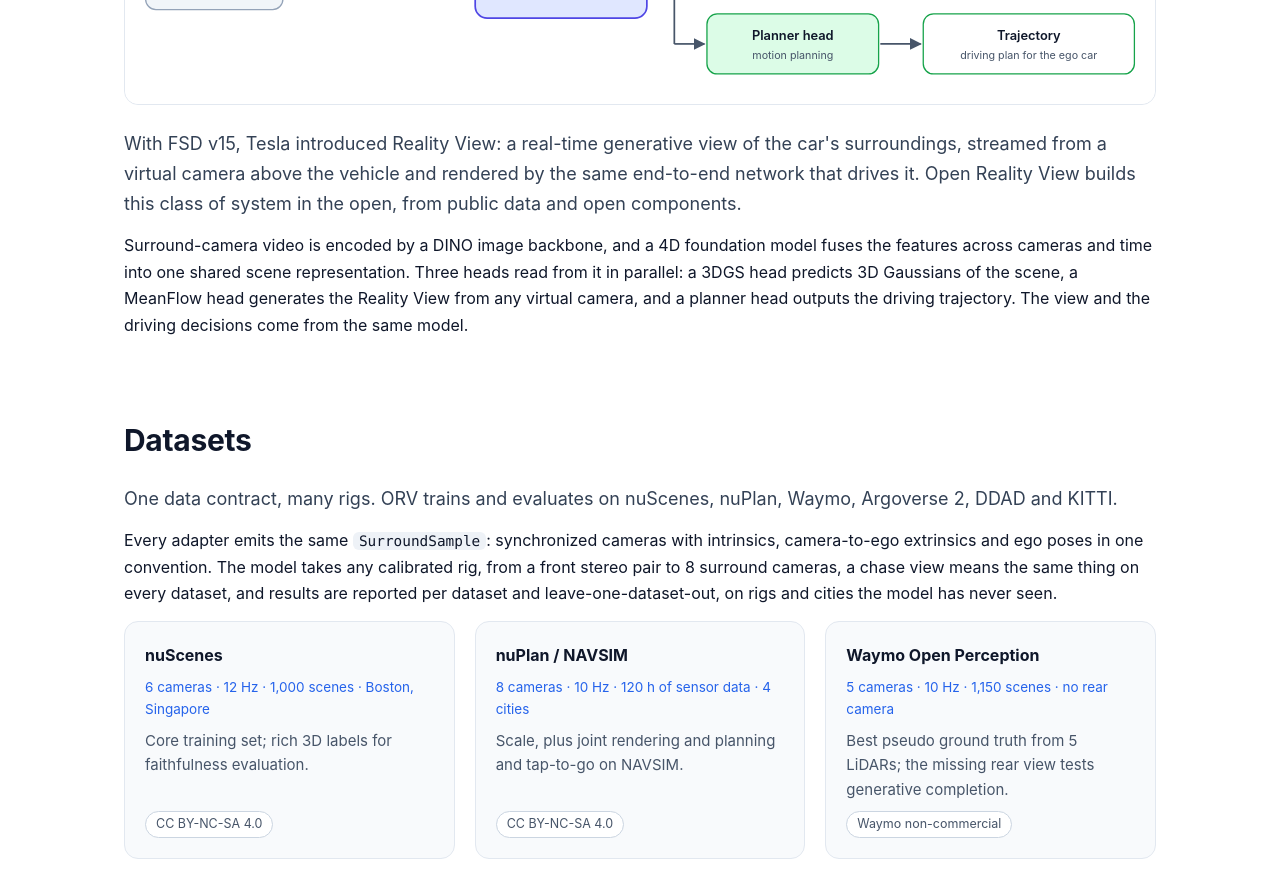
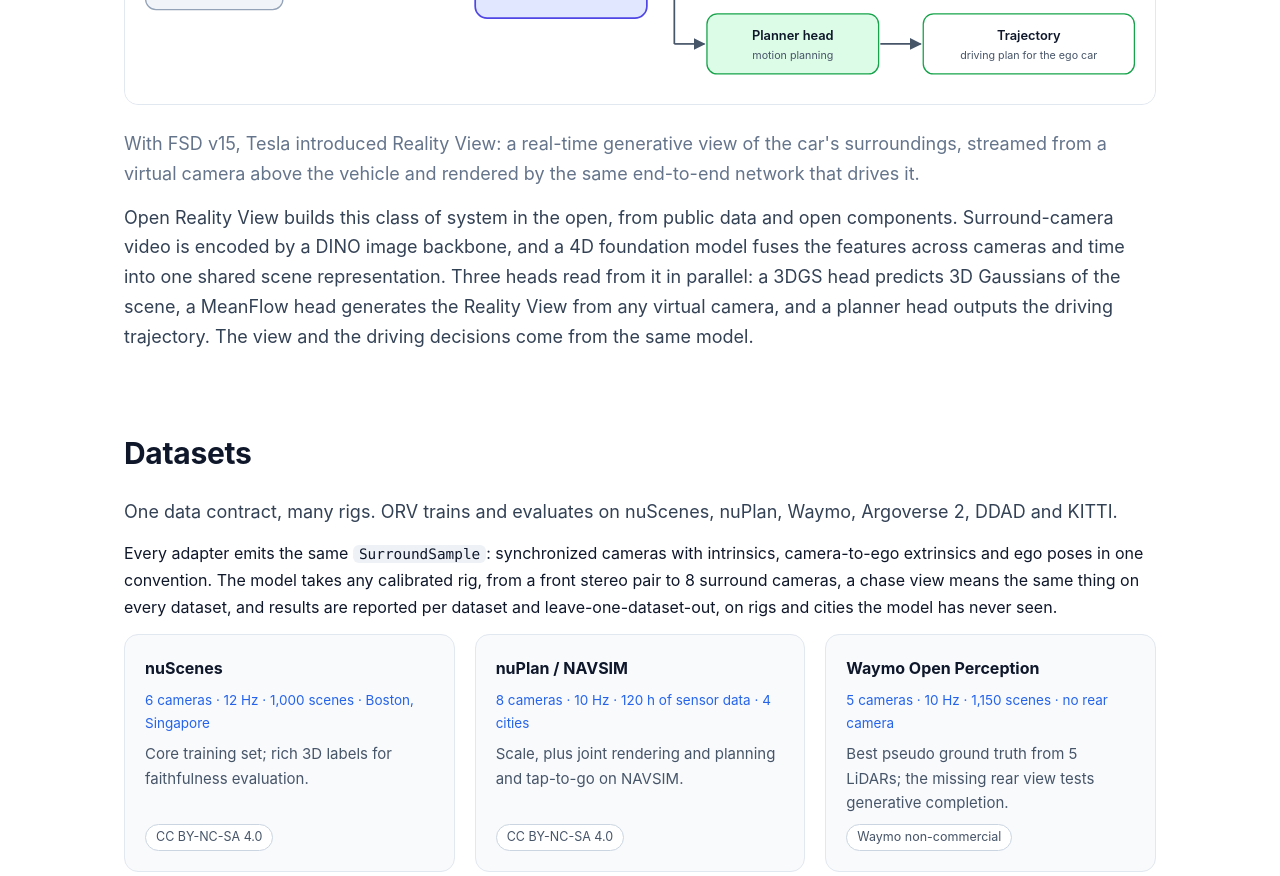
Before and after one commit to OpenRealityView/open-reality-view, a plain HTML site: page docs/index.html in a window 1280 px wide. Shown: the part 1320-2196 px from the top of the page. Drawn offline with Linux system fonts and the light colour scheme.

Commit message:
Overview: Tesla paragraph in gray, our approach as the lead

```diff
--- a/docs/index.html
+++ b/docs/index.html
@@ -56,8 +56,8 @@
       <figure class="figure">
         <img src="static/images/architecture.svg" width="1200" height="360" alt="Architecture: surround cameras, DINO image backbone, 4D foundation model, then three parallel heads: a 3DGS head predicting 3D Gaussians, a MeanFlow head generating the Reality View from any virtual camera, and a planner head predicting the trajectory">
       </figure>
-      <p class="lead">With FSD v15, Tesla introduced Reality View: a real-time generative view of the car's surroundings, streamed from a virtual camera above the vehicle and rendered by the same end-to-end network that drives it. Open Reality View builds this class of system in the open, from public data and open components.</p>
-      <p>Surround-camera video is encoded by a DINO image backbone, and a 4D foundation model fuses the features across cameras and time into one shared scene representation. Three heads read from it in parallel: a 3DGS head predicts 3D Gaussians of the scene, a MeanFlow head generates the Reality View from any virtual camera, and a planner head outputs the driving trajectory. The view and the driving decisions come from the same model.</p>
+      <p class="lead context">With FSD v15, Tesla introduced Reality View: a real-time generative view of the car's surroundings, streamed from a virtual camera above the vehicle and rendered by the same end-to-end network that drives it.</p>
+      <p class="lead">Open Reality View builds this class of system in the open, from public data and open components. Surround-camera video is encoded by a DINO image backbone, and a 4D foundation model fuses the features across cameras and time into one shared scene representation. Three heads read from it in parallel: a 3DGS head predicts 3D Gaussians of the scene, a MeanFlow head generates the Reality View from any virtual camera, and a planner head outputs the driving trajectory. The view and the driving decisions come from the same model.</p>
     </section>
 
     <section class="section" id="datasets">
--- a/docs/static/css/style.css
+++ b/docs/static/css/style.css
@@ -85,6 +85,8 @@ h3 { margin: 0 0 6px; font-size: 18px; }
 h4 { margin: 0 0 6px; font-size: 16px; }
 p { margin: 0 0 14px; }
 .lead { color: #334155; font-size: 18px; }
+/* Prior work (Tesla) is shown in gray. */
+.lead.context { color: #64748b; }
 .subhead { margin: 36px 0 16px; }
 figure { margin: 0; }
 .figure img {
```
